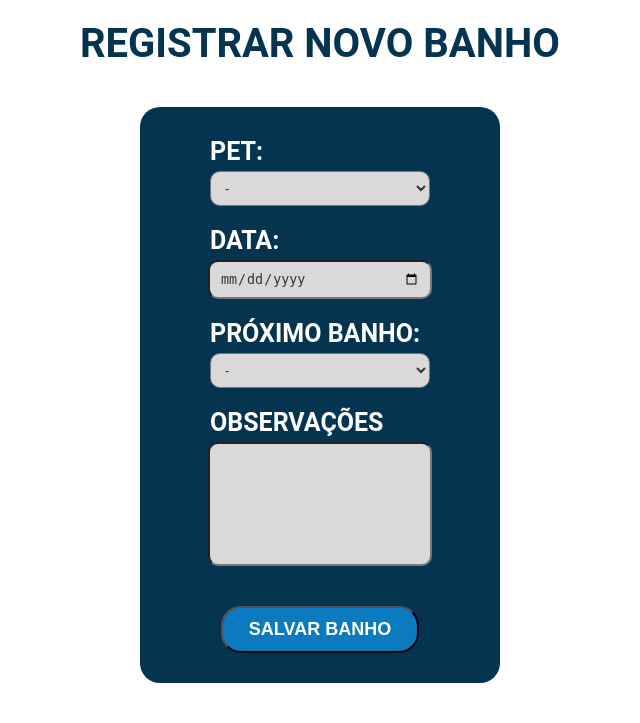
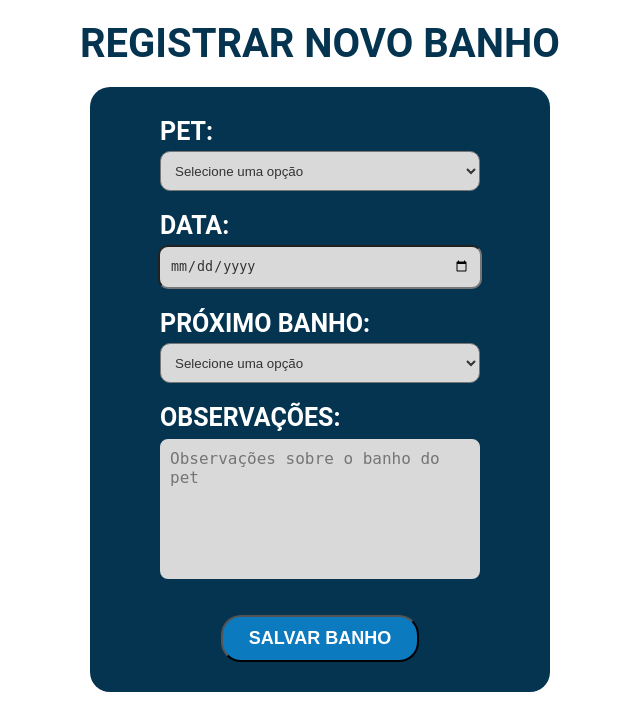
Before and after one commit to Welberth77/CuidaPet, a Python web app: template templates/registrar_novo_banho.html in a window 1280 px wide. Shown: the part 80-803 px from the top of the page, without its empty margins (320-960 px from the left). After the commit the page ends 772 px from the top, so only its background shows below. Run offline with Jinja, Linux system fonts and the light colour scheme; the template is opened without the code that fills it, so the values that code supplies are empty.

Commit message:
ajustes na página registrar banho

```diff
--- a/app/static/css/pages/cadastrarPet.css
+++ b/app/static/css/pages/cadastrarPet.css
@@ -165,6 +165,6 @@
     margin: auto;
     cursor: pointer;
     border: none;
-    font-size: 16px;
+    font-size: 18px;
     font-weight: bold;
 }
--- a/app/static/css/pages/registrar_banho.css
+++ b/app/static/css/pages/registrar_banho.css
@@ -51,9 +51,9 @@
 .conteiner-registrar-banho {
     background-color: #053451;
     border-radius: 20px;
-    width: 300px;
+    width: 400px;
     display: block;
-    margin: 40px auto;
+    margin: 20px auto;
     padding: 30px;
     text-align: center;
 }
@@ -63,17 +63,17 @@
 }
 
 .interacao-usuario h2 {
+    color: #FFF;
     font-size: 25px;
     font-weight: 600;
-    color: #fff;
     margin: 0 0 5px 40px;
 }
 
 .interacao-usuario input {
     background-color: #D9D9D9;
     color: #333;
-    width: 200px;
-    height: 35px;
+    width: 300px;
+    height: 40px;
     border-radius: 10px;
     padding: 0 10px;
     margin: 0 0 20px;
@@ -82,16 +82,24 @@
 .interacao-usuario select {
     background-color: #D9D9D9;
     color: #333;
-    width: 220px;
-    height: 35px;
+    width: 320px;
+    height: 40px;
     border-radius: 10px;
     padding: 0 10px;
     margin: 0 0 20px;
 }
 
 .interacao-usuario .observacoes-banho{
+    margin: 0 0 30px;
+    font-size: 16px;
+    width: 300px;
     height: 120px;
-    margin: 0 0 40px;
+    padding: 10px;
+    border-radius: 10px;
+    background-color: #D9D9D9;
+    color: #333;
+    border: 2px solid #053451;
+    resize: none;
 }
 
 .interacao-usuario .salvar-banho {
--- a/templates/registrar_novo_banho.html
+++ b/templates/registrar_novo_banho.html
@@ -24,10 +24,10 @@
     <h1 class="titulo-pagina">REGISTRAR NOVO BANHO</h1>
 
     <div class="conteiner-registrar-banho">
-        <form class="interacao-usuario" method="POST">
+        <form class="interacao-usuario" action="banho_e_tosa.html" method="POST">
             <h2>PET:</h2>
             <select class="selecionar-pet" required>
-                <option value="vazio">-</option>
+                <option value="" disabled selected>Selecione uma opção</option>
                 <option value="bob">BOB</option>
                 <option value="marley">MARLEY</option>
             </select>
@@ -37,15 +37,15 @@
 
             <h2>PRÓXIMO BANHO:</h2>
             <select class="selecionar-data-proximo-banho" required>
-                <option value="vazio">-</option>
+                <option value="" disabled selected>Selecione uma opção</option>
                 <option value="7-dias">7 DIAS</option>
                 <option value="15-dias">15 DIAS</option>
                 <option value="20-dias">20 DIAS</option>
                 <option value="30-dias">30 DIAS</option>
             </select>
 
-            <h2>OBSERVAÇÕES</h2>
-            <input type="text" class="observacoes-banho">
+            <h2>OBSERVAÇÕES:</h2>
+            <textarea class="observacoes-banho" placeholder="Observações sobre o banho do pet"></textarea>
 
             <button type="submit" class="salvar-banho">
                 <h3>SALVAR BANHO</h3>
```
Also changed, not shown: templates/cadastrar_pet.html (+4 -4 lines).
